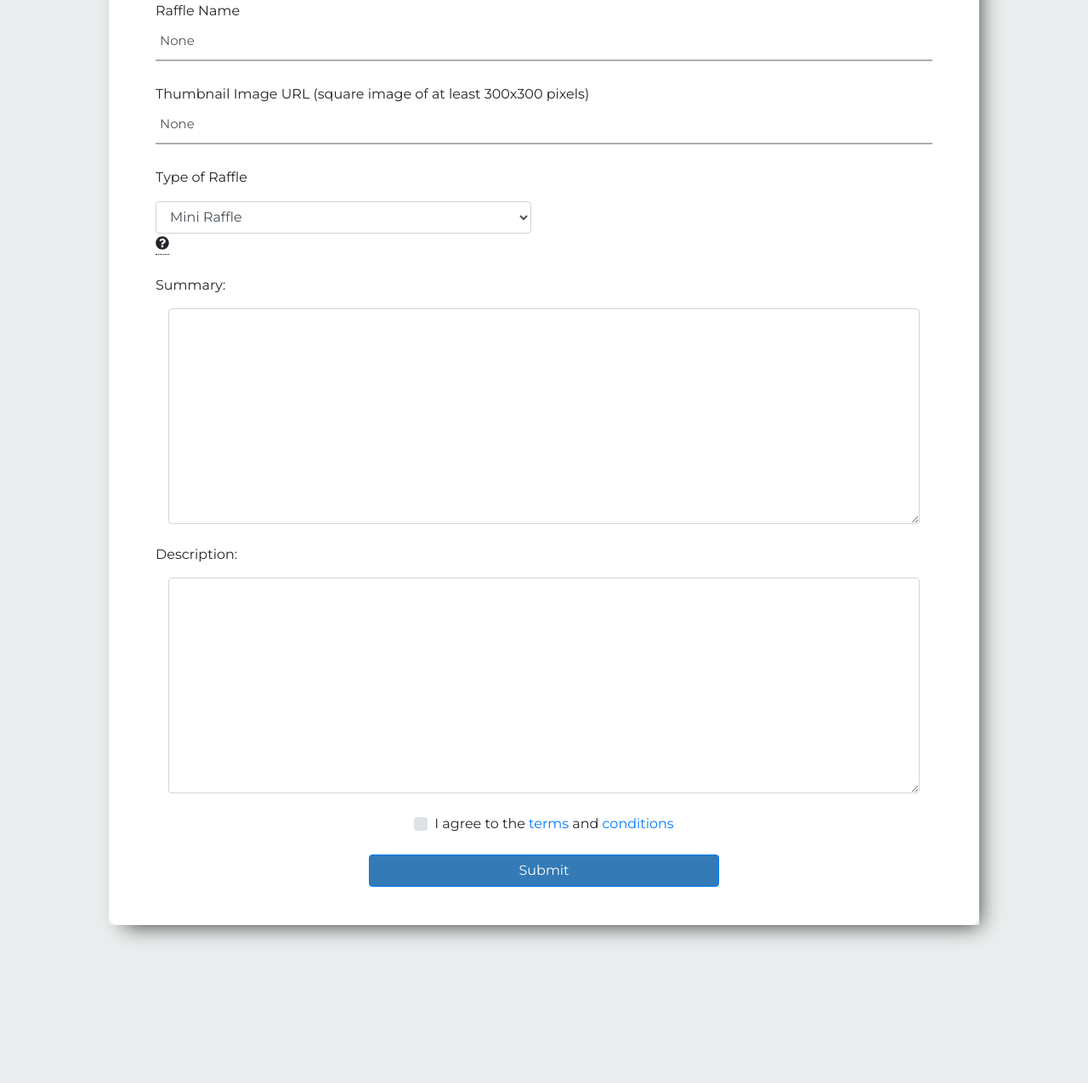
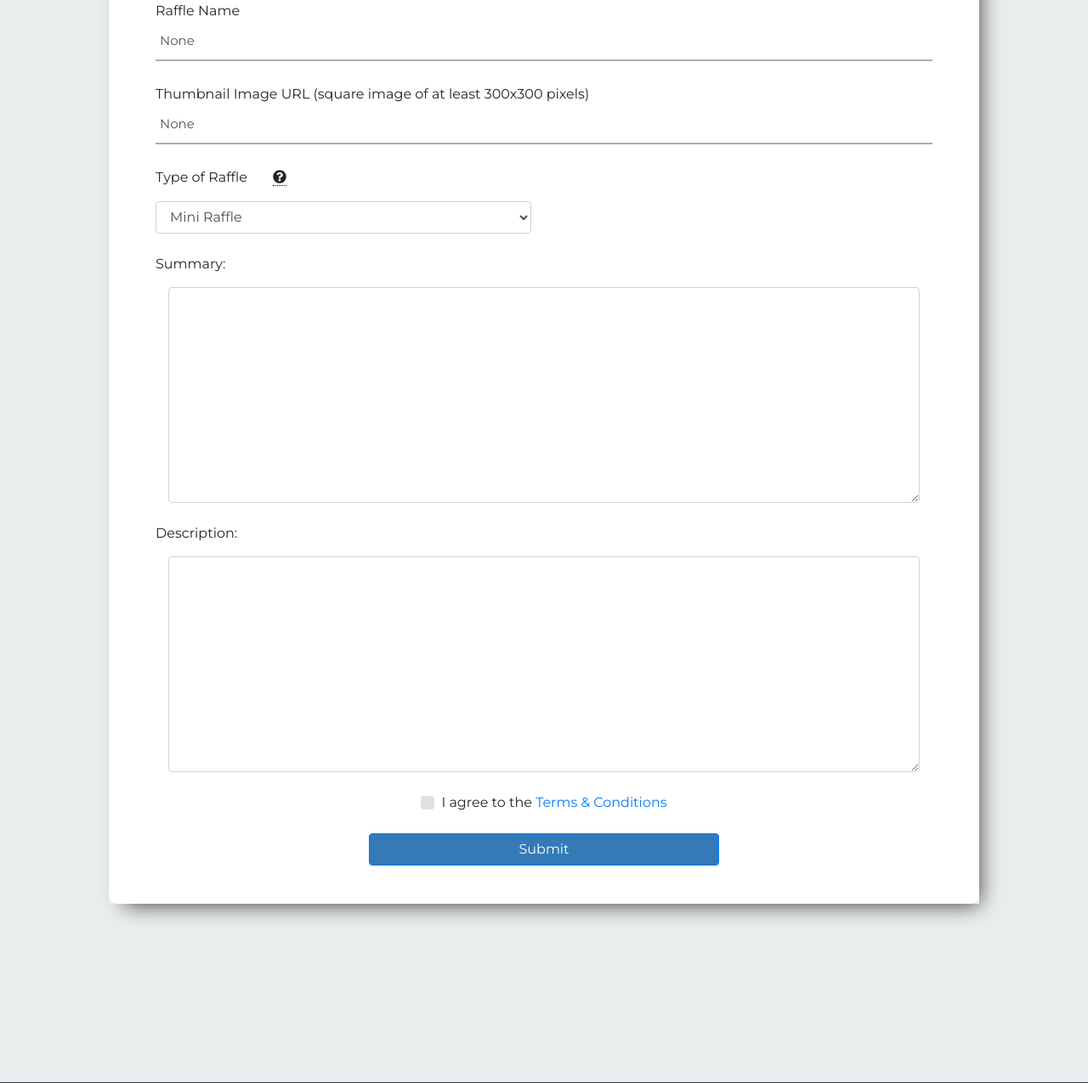
Before and after one commit to adgalad/MDR, a Django app: template templates/createRaffle.html in a window 1280 px wide. Shown: the part 231-1506 px from the top of the page at 85% size. Run offline with Django 3.2, Linux system fonts and the light colour scheme; the template is opened without the code that fills it: values that come from a table or form of the project are taken from there, others are empty; some libraries are stand-ins or nearby versions.

Commit message:
create raffle

```diff
--- a/templates/500.html
+++ b/templates/500.html
@@ -18,7 +18,7 @@
 	<div style="margin-top:200px;" align="center">
 	 <a href="/"> <div><img src="/static/img/logo copy.png" width="400px" style="cursor:pointer;" ></div></a>
 		<div style="font-size:100px;"><b>500.</b></div>
-		<p> <b>There was an error. Please try again later.</b> That's all we know.</p>
+		<p> This is embarrassing. Please try again later.</p>
 		<a class="btn btn-primary" href="/"> Go to home</a>
 	</div>
 </body>
--- a/templates/createRaffle.html
+++ b/templates/createRaffle.html
@@ -51,19 +51,27 @@
             </div>
               <div class="row">
                 <div class="col-lg-6 col-md-6 col-sm-12 col-xs-12">
+                  <div class="row">
+                    <div class="col-auto">
                       <p class="label-input100">{{form.type.label}}</p>
-                    <div>
-                      {{form.type}}
-                      <div class="tooltipaba">
+                    </div>
+                    <div class="col-auto">
+                      <div class="tooltipaba" style="display: inline;" >
                           <i class="fas fa-question-circle"></i>
-                        <span class="tooltiptext">
+                          <span class="tooltiptext" style="-webkit-box-shadow: -1px -1px 51px -3px rgba(0,0,0,0.39); -moz-box-shadow: -1px -1px 51px -3px rgba(0,0,0,0.39); box-shadow: -1px -1px 51px -3px rgba(0,0,0,0.39);">
+                            <div style="margin: 5%;">
                               <p><b>Mini Raffle:</b> Ideal for small iniciatives, pay a dash boost fee (non mandatory), giveaways, etc</p>
 
                               <p><b>Raffle:</b> ideal for conferences, marketing material, pay dash central fee (non mandatory), meetups, etc</p>
 
                               <p><b>Mega Dash Raffle:</b> fit best for well know project by Dash Community looking for raise funds for finish their work, complete a new project stage, marketing campaigns, etc</p>
+                            </div>
                           </span>
                         </div>
+                    </div>
+                  </div>
+                  <div>
+                      {{form.type}}
                   </div>
                 </div>
               </div>
@@ -81,7 +89,7 @@
                   <div class="col-sm-12 col-md-12 col-lg-12" align="center">
                     <div class="custom-control custom-checkbox">
                         <input type="checkbox" class="custom-control-input" name="terms" id="defaultUnchecked" onchange="valid()">
-                        <label class="custom-control-label" for="defaultUnchecked">I agree to the <a href="{% url 'terms' %}">terms</a> and <a href="{% url 'conditions' %}">conditions</a></label>
+                        <label class="custom-control-label" for="defaultUnchecked">I agree to the <a href="{% url 'terms' %}">Terms & Conditions</a></label>
                     </div>
                   </div>
                   <br>
```
Lines whose indentation alone changed are shown as unchanged.
